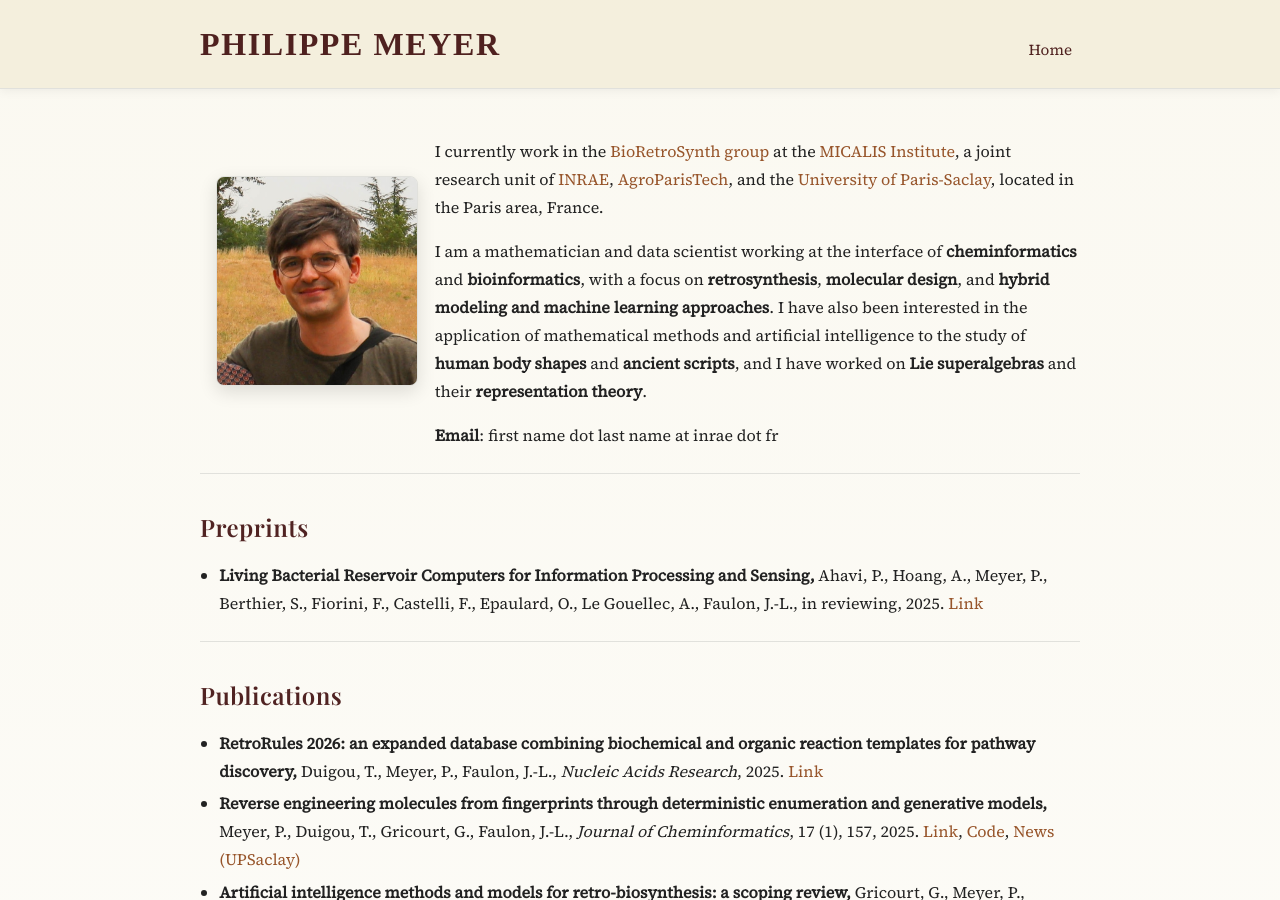
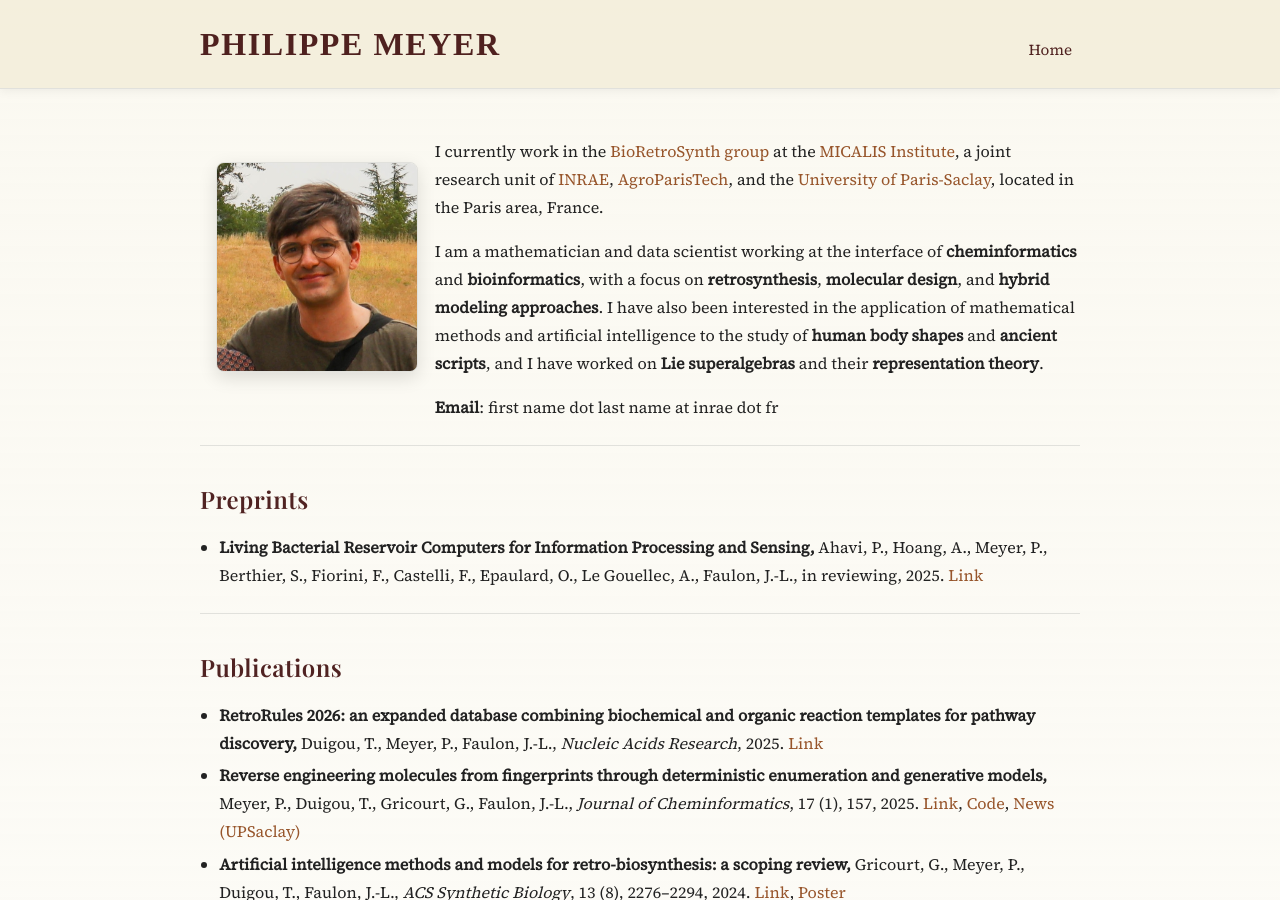
Before and after one commit to PhilippeMeyer68/philippemeyer68.github.io, a Jekyll site: the page built from index.md, in a window 1280 px wide and 900 px high. Built offline with Jekyll 4.4.1, drawn with Linux system fonts in a browser that asks for light colours.

Commit message:
docs: ML approches

```diff
--- a/index.md
+++ b/index.md
@@ -22,7 +22,7 @@ title: "Home"
     I currently work in the <a href="https://jfaulon.com/" target="_blank" rel="noopener">BioRetroSynth group</a> at the <a href="https://www.micalis.fr/" target="_blank" rel="noopener">MICALIS Institute</a>, a joint research unit of <a href="https://www.inrae.fr/" target="_blank" rel="noopener">INRAE</a>, <a href="https://www.agroparistech.fr" target="_blank" rel="noopener">AgroParisTech</a>, and the <a href="https://www.universite-paris-saclay.fr" target="_blank" rel="noopener">University of Paris-Saclay</a>, located in the Paris area, France.
     </p>
     <p class="hero-text">
-      I am a mathematician and data scientist working at the interface of <strong>cheminformatics</strong> and <strong>bioinformatics</strong>, with a focus on <strong>retrosynthesis</strong>, <strong>molecular design</strong>, and <strong>hybrid modeling and machine learning approaches</strong>. I have also been interested in the application of mathematical methods and artificial intelligence to the study of <strong>human body shapes</strong> and <strong>ancient scripts</strong>, and I have worked on <strong>Lie superalgebras</strong> and their <strong>representation theory</strong>.
+      I am a mathematician and data scientist working at the interface of <strong>cheminformatics</strong> and <strong>bioinformatics</strong>, with a focus on <strong>retrosynthesis</strong>, <strong>molecular design</strong>, and <strong>hybrid modeling approaches</strong>. I have also been interested in the application of mathematical methods and artificial intelligence to the study of <strong>human body shapes</strong> and <strong>ancient scripts</strong>, and I have worked on <strong>Lie superalgebras</strong> and their <strong>representation theory</strong>.
     </p>
     <strong>Email</strong>: first name dot last name at inrae dot fr
   </div>
```
